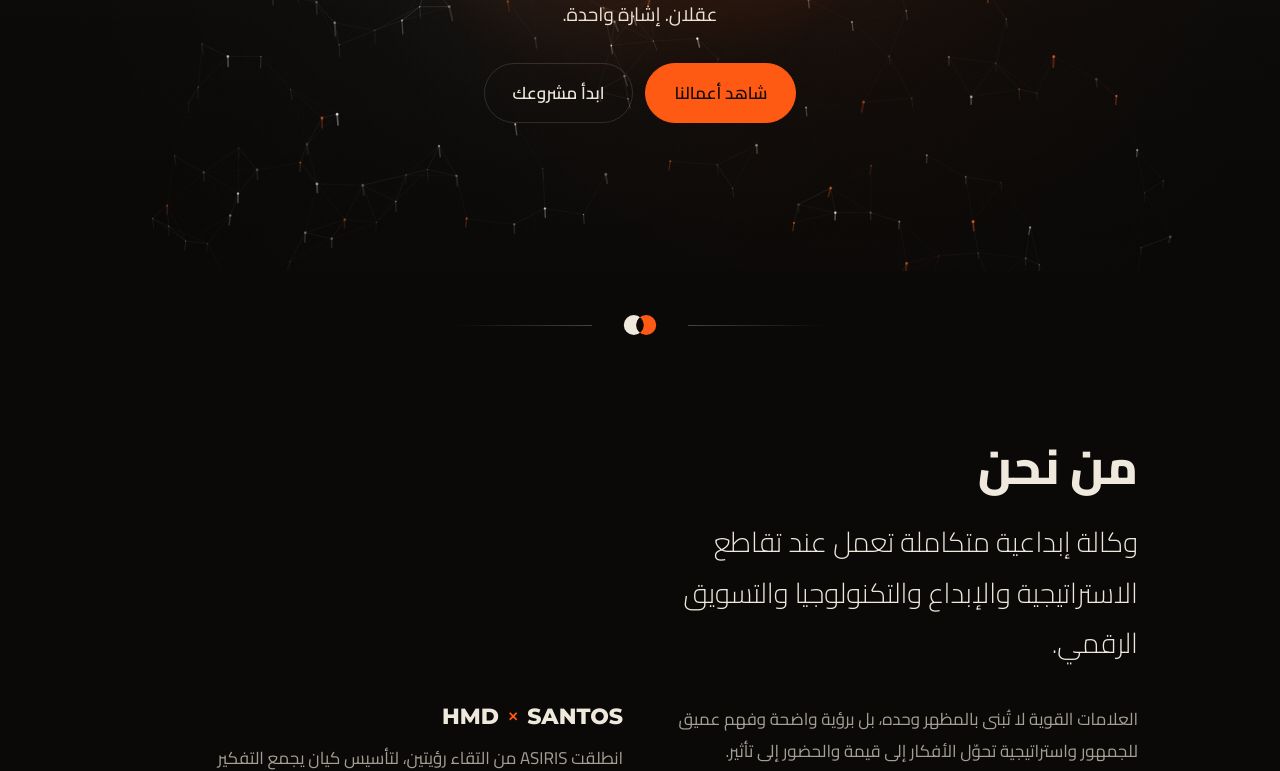
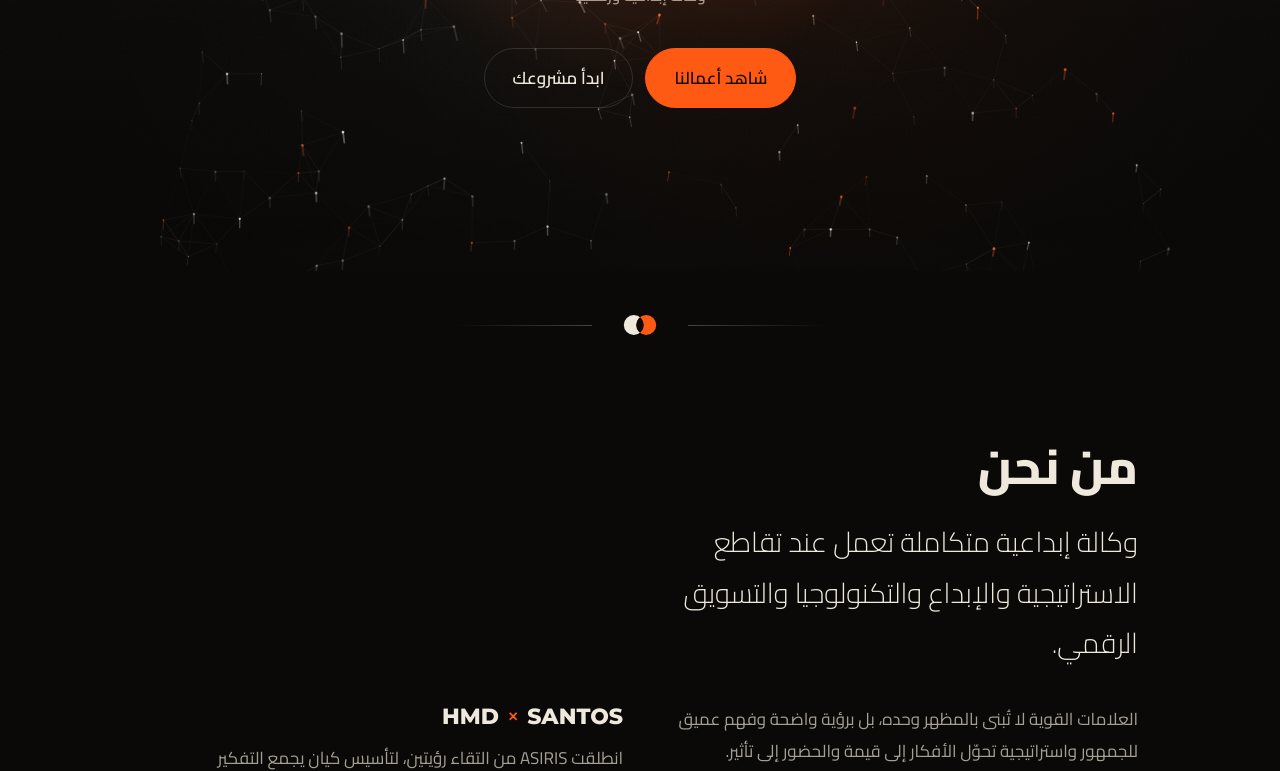
Before and after one commit to ahmad123x/asiris, a plain HTML site: page index.html in a window 1280 px wide. Shown: the part 529-1300 px from the top of the page. Drawn offline with Linux system fonts and the light colour scheme; animation ran at ten frames a second.

Commit message:
Clear signature paragraph in index.html
Removed the text from the signature paragraph.

```diff
--- a/index.html
+++ b/index.html
@@ -139,7 +139,7 @@ html[lang=en] .tags{justify-content:flex-start}
 </svg>
 <h1 class="logo">ASIRIS</h1>
 <p class="sub">وكالة إبداعية ورقمية</p>
-<p class="sig">عقلان. إشارة واحدة.</p>
+<p class="sig"></p>
 <div class="btns">
 <a class="btn pri" href="#work">شاهد أعمالنا</a>
 <a class="btn" href="#start">ابدأ مشروعك</a>
```
